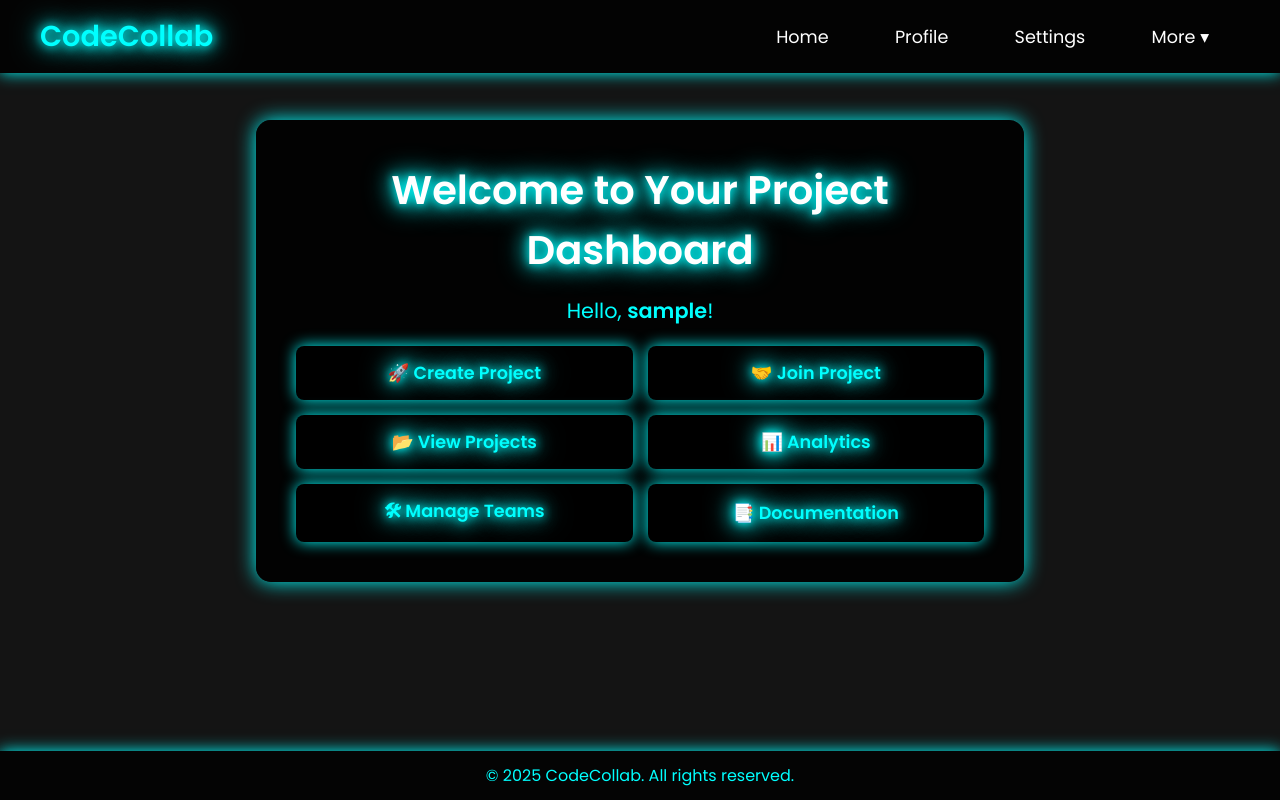
After one commit to Chirag10071/code_collab, a Flask app: a page that uses templates/main.html in a window 1280 px wide. The commit adds this page. Run offline with Flask 3, Linux system fonts and the light colour scheme.

Commit message:
main page created

```diff
--- a/app.py
+++ b/app.py
@@ -2,6 +2,7 @@ from flask import Flask, render_template, request, redirect, url_for
 import random
 import string
 import hashlib
+import re
 from pymongo import MongoClient
 
 app = Flask(__name__)
@@ -25,6 +26,9 @@ def generate_username(name):
 def hash_password(password):
     return hashlib.sha256(password.encode()).hexdigest()
 
+def is_valid_email(email):
+    return re.match(r"[^@]+@[^@]+\.[^@]+", email)
+
 @app.route('/')
 def landing_page():
     return render_template('index.html')
@@ -33,10 +37,17 @@ def landing_page():
 def signup():
     if request.method == 'POST':
         name = request.form.get('name')
+        email = request.form.get('email')
         password = request.form.get('password')
+
+        if not is_valid_email(email):
+            return "Invalid email format.", 400
 
         if len(password) < 8:
             return "Password must be at least 8 characters long.", 400
+
+        if users_collection.find_one({"email": email}):
+            return "Email already exists. Please use another email.", 400
 
         username = generate_username(name)
         hashed_password = hash_password(password)
@@ -44,6 +55,7 @@ def signup():
         # Store in MongoDB
         users_collection.insert_one({
             "name": name,
+            "email": email,
             "username": username,
             "password": hashed_password
         })
@@ -68,9 +80,25 @@ def login():
             error = "Incorrect password."
             return render_template('login.html', error=error)
         else:
-            return redirect(url_for('next'))  # Redirect on successful login
+            return redirect(url_for('main_dashboard', username=username or ''))  # Redirect on successful login
 
     return render_template('login.html', error=error)
 
+@app.route('/main/<username>')
+def main_dashboard(username):
+    return render_template('main.html', username=username)
+
+@app.route('/create_project')
+def create_project():
+    return "Create a new project page (To be implemented)."
+
+@app.route('/join_project')
+def join_project():
+    return "Join an existing project page (To be implemented)."
+
+@app.route('/view_projects/<username>')
+def view_projects(username):
+    user_projects = db["projects"].find({"members": username})
+    return render_template('view_projects.html', username=username, projects=user_projects)
 if __name__ == '__main__':
     app.run(debug=True, port=8080)
--- /dev/null
+++ b/templates/main.html
@@ -0,0 +1,160 @@
+<!DOCTYPE html>
+<html lang="en">
+<head>
+    <meta charset="UTF-8">
+    <meta name="viewport" content="width=device-width, initial-scale=1.0">
+    <title>Neon Project Dashboard</title>
+    <style>
+        @import url('https://fonts.googleapis.com/css2?family=Poppins:wght@300;400;600&display=swap');
+
+        * {
+            margin: 0;
+            padding: 0;
+            box-sizing: border-box;
+            font-family: 'Poppins', sans-serif;
+        }
+        body {
+            display: flex;
+            flex-direction: column;
+            align-items: center;
+            min-height: 100vh;
+            background: rgb(20, 20, 20);
+            color: white;
+            text-align: center;
+            ;
+        }
+
+        /* Neon Glow Effect */
+        @keyframes neonGlow {
+            0% { text-shadow: 0 0 5px #0ff, 0 0 10px #0ff, 0 0 15px #0ff; }
+            50% { text-shadow: 0 0 10px #0ff, 0 0 20px #0ff, 0 0 30px #0ff; }
+            100% { text-shadow: 0 0 5px #0ff, 0 0 10px #0ff, 0 0 15px #0ff; }
+        }
+
+        /* Navbar Styles */
+        .navbar {
+            width: 100%;
+            background: rgba(0, 0, 0, 0.85);
+            display: flex;
+            justify-content: space-between;
+            align-items: center;
+            padding: 15px 40px;
+            position: fixed;
+            top: 0;
+            left: 0;
+            box-shadow: 0px 0px 15px cyan;
+        }
+
+        .navbar .logo {
+            font-size: 1.8em;
+            font-weight: bold;
+            animation: neonGlow 1.5s infinite alternate;
+            color: cyan;
+        }
+
+        .navbar a {
+            color: white;
+            text-decoration: none;
+            font-size: 1.1em;
+            margin: 0 15px;
+            transition: 0.3s;
+            font-weight: 500;
+            padding: 8px 16px;
+            border-radius: 5px;
+        }
+
+        .navbar a:hover {
+            background: rgba(0, 255, 255, 0.2);
+            color: cyan;
+            box-shadow: 0px 0px 10px cyan;
+        }
+
+        /* Container Styles */
+        .container {
+            background: rgba(0, 0, 0, 0.9);
+            padding: 40px;
+            border-radius: 15px;
+            box-shadow: 0px 0px 20px cyan;
+            width: 60%;
+            margin-top: 120px;
+        }
+
+        h1 {
+            font-size: 2.5em;
+            margin-bottom: 15px;
+            animation: neonGlow 1.5s infinite alternate;
+        }
+
+        .username {
+            font-size: 1.3em;
+            margin-bottom: 20px;
+            color: cyan;
+        }
+
+        /* Buttons */
+        .buttons {
+            display: grid;
+            grid-template-columns: repeat(2, 1fr);
+            gap: 15px;
+        }
+
+        button {
+            padding: 14px;
+            font-size: 1.1em;
+            font-weight: bold;
+            border: none;
+            border-radius: 8px;
+            background: black;
+            color: cyan;
+            cursor: pointer;
+            transition: 0.3s ease-in-out;
+            box-shadow: 0px 0px 15px cyan;
+            animation: neonGlow 1.5s infinite alternate;
+        }
+
+        button:hover {
+            transform: translateY(-3px);
+            box-shadow: 0px 0px 25px cyan;
+        }
+
+        /* Footer */
+        .footer {
+            position: fixed;
+            bottom: 0;
+            width: 100%;
+            background: rgba(0, 0, 0, 0.8);
+            padding: 12px;
+            text-align: center;
+            font-size: 1em;
+            color: cyan;
+            box-shadow: 0px 0px 15px cyan;
+        }
+    </style>
+</head>
+<body>
+    <div class="navbar">
+        <div class="logo">CodeCollab</div>
+        <div>
+            <a href="#">Home</a>
+            <a href="#">Profile</a>
+            <a href="#">Settings</a>
+            <a href="#">More ▾</a>
+        </div>
+    </div>
+    <div class="container">
+        <h1>Welcome to Your Project Dashboard</h1>
+        <p class="username">Hello, <strong>{{ username }}</strong>!</p>
+        <div class="buttons">
+            <button>🚀 Create Project</button>
+            <button>🤝 Join Project</button>
+            <button>📂 View Projects</button>
+            <button>📊 Analytics</button>
+            <button>🛠 Manage Teams</button>
+            <button>📑 Documentation</button>
+        </div>
+    </div>
+    <div class="footer">
+        &copy; 2025 CodeCollab. All rights reserved.
+    </div>
+</body>
+</html>
--- a/templates/signup.html
+++ b/templates/signup.html
@@ -111,6 +111,7 @@
         <h1>Sign Up</h1>
         <form action="{{ url_for('signup') }}" method="post">
             <input type="text" id="name" name="name" placeholder="Enter your name" required>
+            <input type="email" id="email" name="email" placeholder="Enter your email" required>
             <input type="password" id="password" name="password" placeholder="Create a password" minlength="8" required>
             <button type="submit" style="margin-top:1.5%;">Sign Up</button>
         </form>
```
Also changed, not shown: templates/create.html (added).
